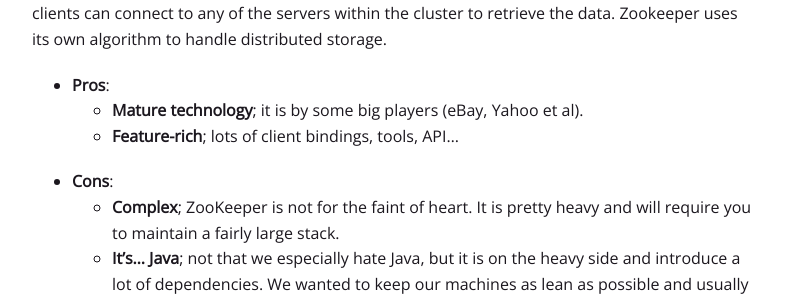
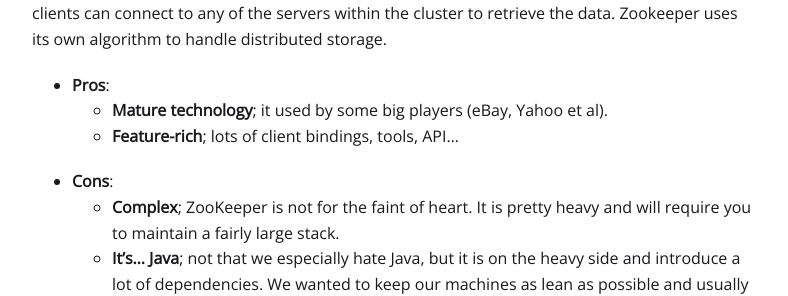
Before and after one commit to isabella232/devo-ps.github.io, a Jekyll site: the page built from _posts/blog/2013-09-11-zookeeper-vs-doozer-vs-etcd.md, in a window 1280 px wide and 900 px high, scrolled down 626 px. Shown: the part 161-457 px from the top of the window, without its empty margins (119-907 px from the left). Built offline with Jekyll 4.4.1, drawn with Linux system fonts in a browser that asks for light colours; comment, search, counter and statistics services are not loaded.

Commit message:
Update 2013-09-11-zookeeper-vs-doozer-vs-etcd.md

```diff
--- a/_posts/blog/2013-09-11-zookeeper-vs-doozer-vs-etcd.md
+++ b/_posts/blog/2013-09-11-zookeeper-vs-doozer-vs-etcd.md
@@ -21,7 +21,7 @@
 It stores variables in a structure similar to a file system, an approach that both Doozer and etcd still follow. With ZooKeeper, you maintain a cluster of servers communicating with each other that share the state of the distributed configuration data. Each cluster elects one "leader" and clients can connect to any of the servers within the cluster to retrieve the data. Zookeeper uses its own algorithm to handle distributed storage.
 
 * **Pros**:
-  - **Mature technology**; it is by some big players (eBay, Yahoo et al).
+  - **Mature technology**; it used by some big players (eBay, Yahoo et al).
   - **Feature-rich**; lots of client bindings, tools, API...
 - **Cons**:
   * **Complex**; ZooKeeper is not for the faint of heart. It is pretty heavy and will require you to maintain a fairly large stack.
```
